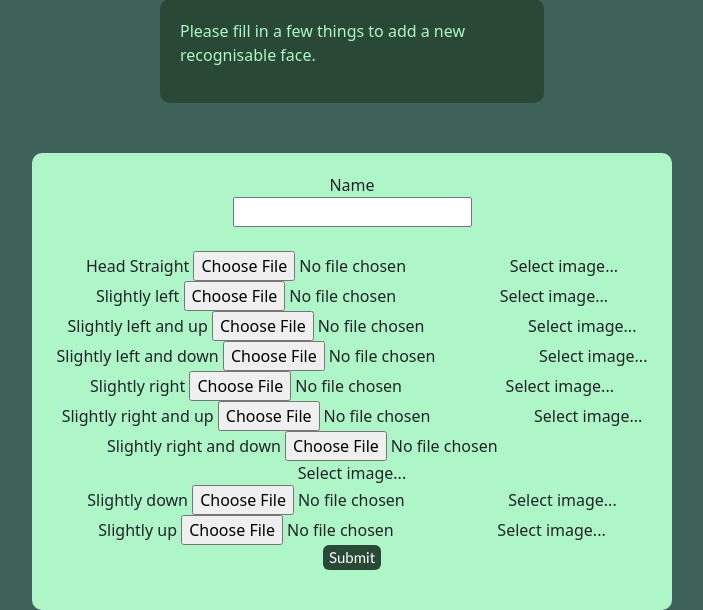
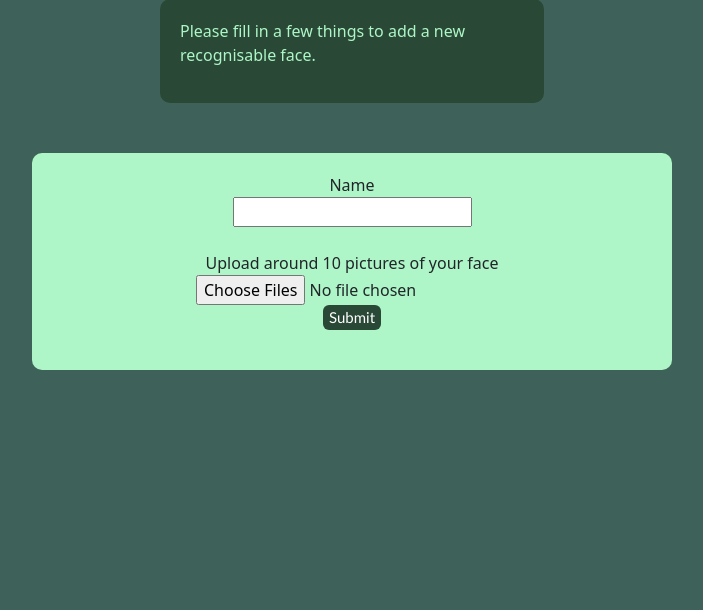
Before and after one commit to Abhinavfat/crestwebsite, a Flask app: template templates/new_face.html in a window 1280 px wide. Shown: the part 253-863 px from the top of the page, without its empty margins (288-991 px from the left). After the commit the page ends 623 px from the top, so only its background shows below. Run offline with Flask 2, Linux system fonts and the light colour scheme; the template is opened without the code that fills it, so the values that code supplies are empty.

Commit message:
finished

```diff
--- a/app.py
+++ b/app.py
@@ -69,16 +69,18 @@ def new_face():
         faces = data["data"][1]["faces"]
 
         if request.method == "POST":
-            image = request.files["image"]
+            images = request.files.getlist("file[]")
             direct = request.form["new_name"]
 
             try:
                 os.mkdir(os.path.join(app.config["IMAGE_UPLOADS"], request.form["new_name"]))
             except:
                 pass
-            file = direct + "\\" + image.filename
-            print(file)
-            image.save(os.path.join(app.config["IMAGE_UPLOADS"], file))
+
+            for image in images:
+                file = direct + "\\" + image.filename
+                print(file)
+                image.save(os.path.join(app.config["IMAGE_UPLOADS"], file))
 
             faces[request.form["new_name"]] = [image.filename]
             data["data"][1]["faces"] = faces
--- a/data.json
+++ b/data.json
@@ -7,12 +7,6 @@
             "faces": {
                 "Samarth": [
                     "logo.png"
-                ],
-                "Pranav": [
-                    "logo.png"
-                ],
-                "Abhinav": [
-                    "Highest cube score.png"
                 ]
             }
         }
--- a/templates/faces.html
+++ b/templates/faces.html
@@ -17,6 +17,7 @@
             <input type="submit" value="Delete {{key}}" name="{{key}}">
         </form>
     </div>
+    <br>
     {% endfor %}
 
 {% endblock %}
--- a/templates/new_face.html
+++ b/templates/new_face.html
@@ -8,49 +8,8 @@
         <input type="text" name="new_name" id="new_name"><br>
         <br>
 
-        <label>Head Straight</label>
-        <input type="file" name="image" id="image">
-        <label for="image">Select image...</label>
-        <br>
-
-        <label>Slightly left</label>
-        <input type="file" name="image" id="image">
-        <label for="image">Select image...</label>
-        <br>
-
-        <label>Slightly left and up</label>
-        <input type="file" name="image" id="image">
-        <label for="image">Select image...</label>
-        <br>
-
-        <label>Slightly left and down</label>
-        <input type="file" name="image" id="image">
-        <label for="image">Select image...</label>
-        <br>
-
-        <label>Slightly right</label>
-        <input type="file" name="image" id="image">
-        <label for="image">Select image...</label>
-        <br>
-
-        <label>Slightly right and up</label>
-        <input type="file" name="image" id="image">
-        <label for="image">Select image...</label>
-        <br>
-
-        <label>Slightly right and down</label>
-        <input type="file" name="image" id="image">
-        <label for="image">Select image...</label>
-        <br>
-
-        <label>Slightly down</label>
-        <input type="file" name="image" id="image">
-        <label for="image">Select image...</label>
-        <br>
-
-        <label>Slightly up</label>
-        <input type="file" name="image" id="image">
-        <label for="image">Select image...</label>
+        <label>Upload around 10 pictures of your face</label>
+        <input type="file" name="file[]" id="image" multiple="">
         <br>
 
         <input type="submit" value="Submit">
```
Also changed, not shown: static/photos/Pranav/logo.png (deleted), static/photos/Samarth/Highest cube score.png (renamed from static/photos/Abhinav/Highest cube score.png).
